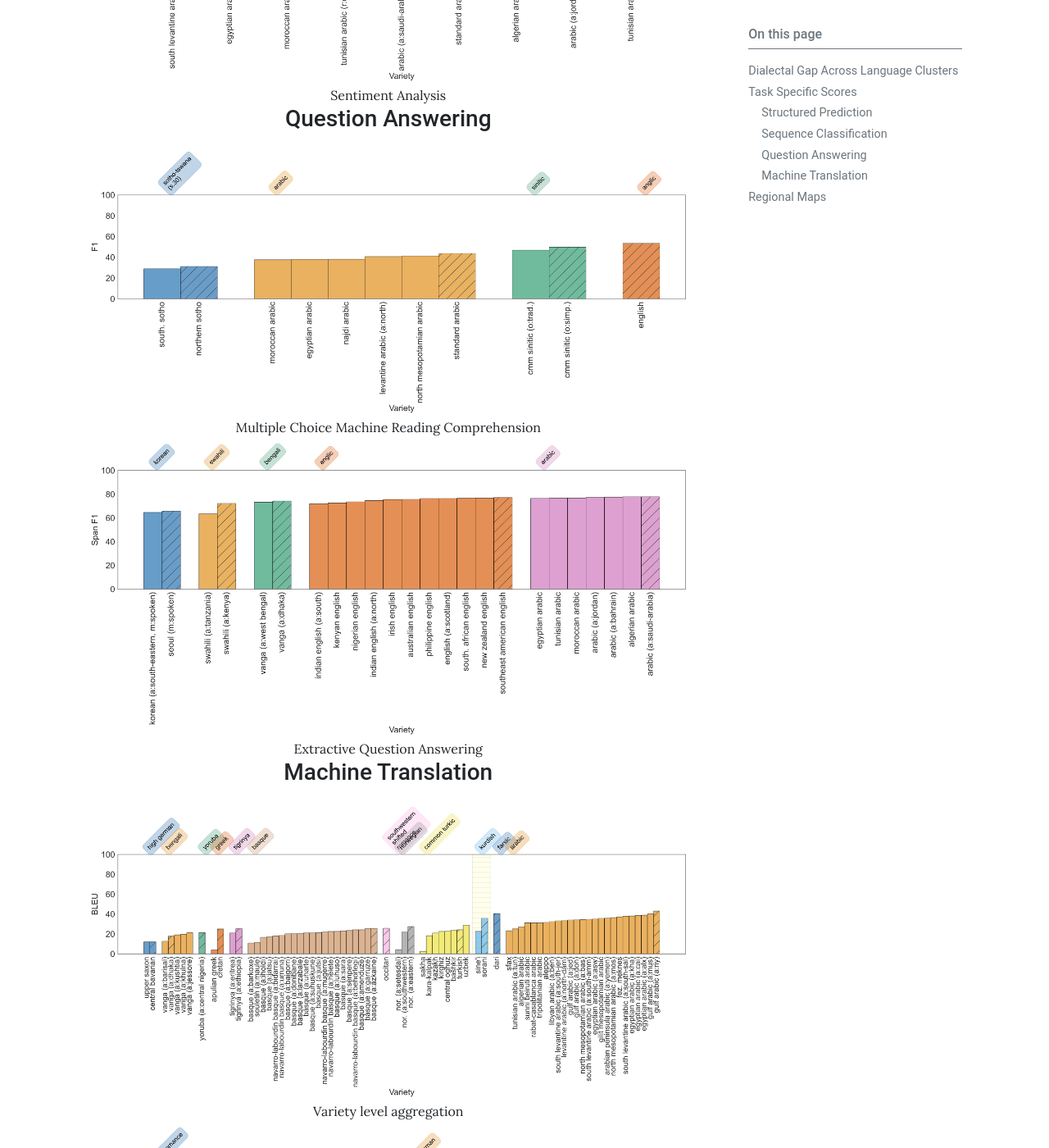
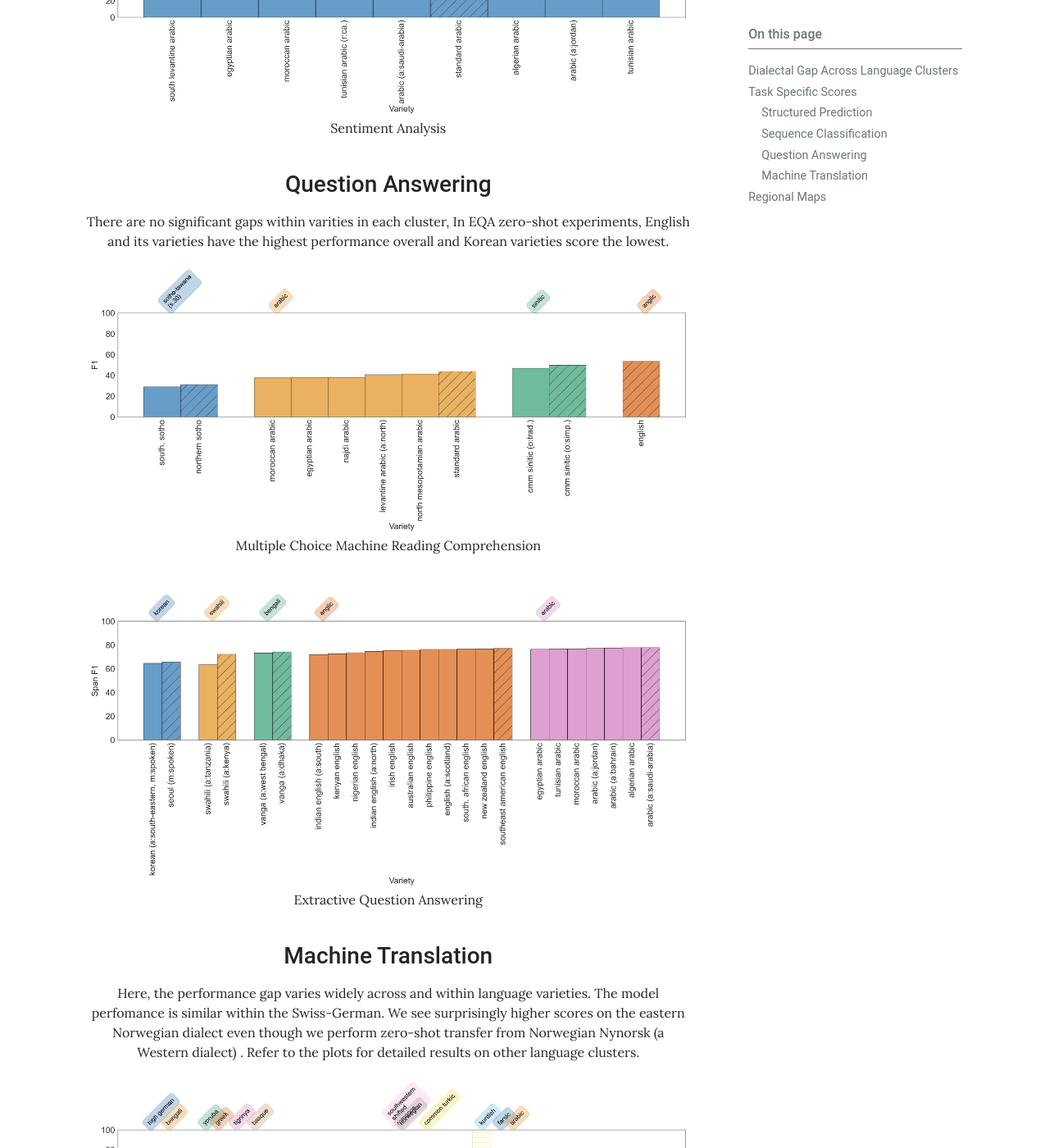
Before and after one commit to ffaisal93/DialectBench.io, a Jekyll site: the page built from pages/results.md, in a window 1280 px wide and 1400 px high, scrolled down 3491 px. Shown: the whole window at 82% size. Built offline with Jekyll 4.4.1, drawn with Linux system fonts in a browser that asks for light colours.

Commit message:
updated results file

```diff
--- a/pages/results.md
+++ b/pages/results.md
@@ -81,26 +81,29 @@ toc: true
     <figcaption style="width: 100%;">Dialect Identification</figcaption>
 </figure>
 
-<figure style="display: block; margin: 0 auto; text-align: center;">
+<figure style="display: block; margin: 40px auto; text-align: center;">
     <img src="../assets/theme/images/sc.png" style="width: 100%; height: auto;">
     <figcaption style="width: 100%;">Sentiment Analysis</figcaption>
 </figure>
 
 
 <h3 style="text-align: center;">Question Answering</h3>
+<p style="text-align: center;">There are no significant gaps within varities in each cluster, In EQA zero-shot experiments, English and its varieties have the highest performance overall and Korean varieties score the lowest. </p>
+
 
 <figure style="display: block; margin: 0 auto; text-align: center;">
     <img src="../assets/theme/images/rcmc.png" style="width: 100%; height: auto;">
     <figcaption style="width: 100%;">Multiple Choice Machine Reading Comprehension</figcaption>
 </figure>
 
-<figure style="display: block; margin: 0 auto; text-align: center;">
+<figure style="display: block; margin: 40px auto; text-align: center;">
     <img src="../assets/theme/images/sdqa-test.png" style="width: 100%; height: auto;">
     <figcaption style="width: 100%;">Extractive Question Answering</figcaption>
 </figure>
 
 
 <h3 style="text-align: center;">Machine Translation</h3>
+<p style="text-align: center;">Here, the performance gap varies widely across and within language varieties. The model perfomance is similar within the Swiss-German. We see surprisingly higher scores on the eastern Norwegian dialect even though we perform zero-shot transfer from Norwegian Nynorsk (a Western dialect) . Refer to the plots for detailed results on other language clusters. </p>
 
 <figure style="display: block; margin: 0 auto; text-align: center;">
     <img src="../assets/theme/images/mt-dialect.png" style="width: 100%; height: auto;">
```
